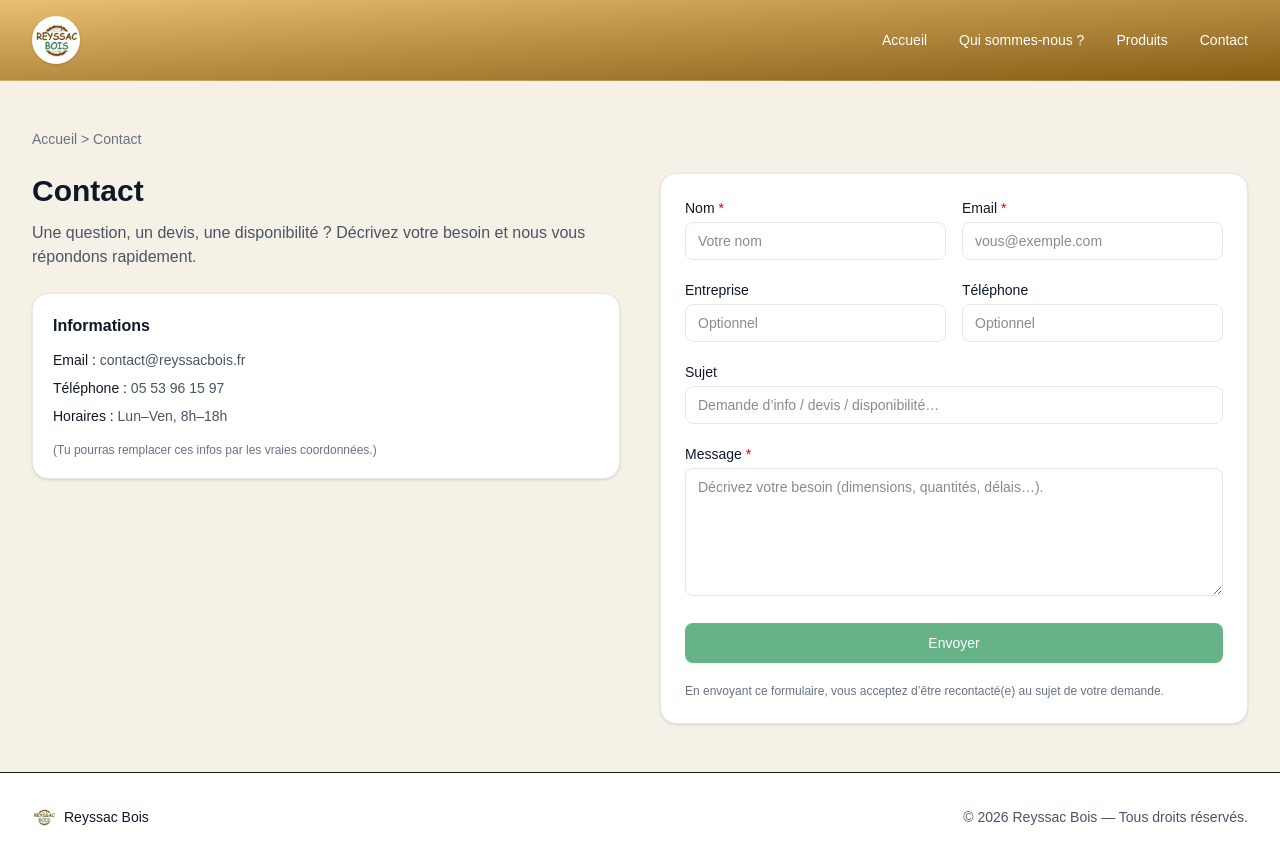
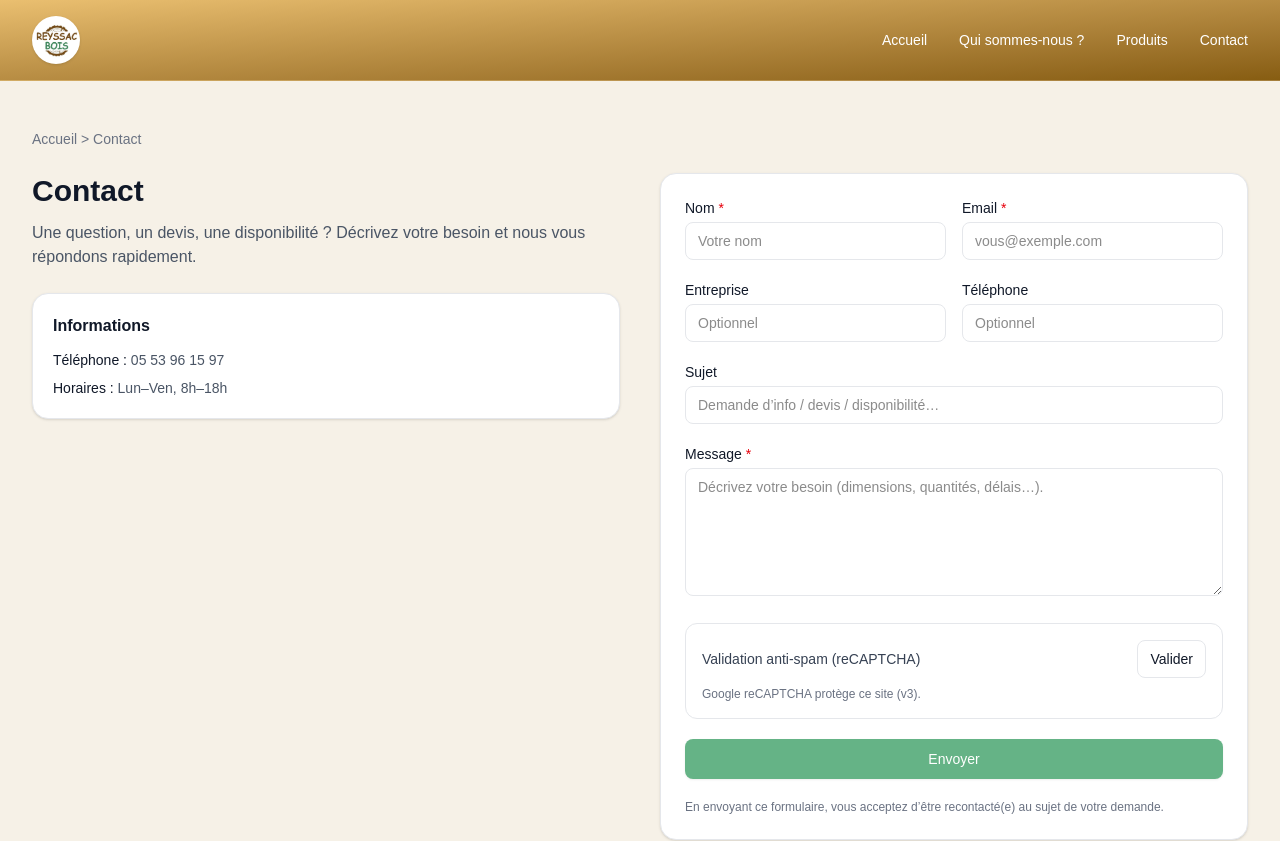
Before and after one commit to crystof5/ReyssacBois-2026, a Next.js app in the folder reyssacbois/: page /contact in a window 1280 px wide. Shown: the top 841 px of the page. Built offline with nearby package versions, Linux system fonts and the light colour scheme; no server answers.

Commit message:
fix, attente recapcha

```diff
--- a/reyssacbois/src/app/admin/layout.tsx
+++ b/reyssacbois/src/app/admin/layout.tsx
@@ -1,5 +1,9 @@
 import Link from "next/link"
 import AdminLogoutButton from "@/admin/components/AdminLogoutButton"
+
+export const dynamic = "force-dynamic"
+export const revalidate = 0
+export const runtime = "nodejs"
 
 export default function AdminLayout({
   children,
--- a/reyssacbois/src/app/api/contact/route.ts
+++ b/reyssacbois/src/app/api/contact/route.ts
@@ -8,6 +8,7 @@ type ContactPayload = {
   subject?: string
   message?: string
   website?: string // honeypot
+  recaptchaToken?: string
 }
 
 function isValidEmail(email: string) {
@@ -27,6 +28,44 @@ export async function POST(req: Request) {
   if (website) {
     // Honeypot rempli => bot
     return NextResponse.json({ ok: true }, { status: 200 })
+  }
+
+  const secret = process.env.RECAPTCHA_SECRET_KEY
+  const token = (data.recaptchaToken ?? "").trim()
+  if (!secret) {
+    return NextResponse.json(
+      { ok: false, error: "reCAPTCHA non configuré côté serveur." },
+      { status: 500 }
+    )
+  }
+  if (!token) {
+    return NextResponse.json(
+      { ok: false, error: "Validation reCAPTCHA manquante." },
+      { status: 400 }
+    )
+  }
+
+  // Vérification reCAPTCHA (v3)
+  const verifyRes = await fetch("https://www.google.com/recaptcha/api/siteverify", {
+    method: "POST",
+    headers: { "Content-Type": "application/x-www-form-urlencoded" },
+    body: new URLSearchParams({
+      secret,
+      response: token,
+    }),
+  })
+  const verifyJson = (await verifyRes.json()) as {
+    success?: boolean
+    score?: number
+    action?: string
+    "error-codes"?: string[]
+  }
+
+  if (!verifyJson.success) {
+    return NextResponse.json(
+      { ok: false, error: "Validation reCAPTCHA refusée." },
+      { status: 400 }
+    )
   }
 
   const name = (data.name ?? "").trim()
--- a/reyssacbois/src/app/contact/page.tsx
+++ b/reyssacbois/src/app/contact/page.tsx
@@ -22,10 +22,6 @@ export default function ContactPage() {
             </h2>
             <ul className="mt-3 space-y-2 text-sm text-gray-600">
               <li>
-                <span className="font-medium text-gray-900">Email :</span>{" "}
-                contact@reyssacbois.fr
-              </li>
-              <li>
                 <span className="font-medium text-gray-900">Téléphone :</span>{" "}
                 05 53 96 15 97
               </li>
@@ -34,9 +30,6 @@ export default function ContactPage() {
                 Lun–Ven, 8h–18h
               </li>
             </ul>
-            <p className="mt-4 text-xs text-gray-500">
-              (Tu pourras remplacer ces infos par les vraies coordonnées.)
-            </p>
           </div>
         </div>
 
--- a/reyssacbois/src/app/page.tsx
+++ b/reyssacbois/src/app/page.tsx
@@ -63,8 +63,8 @@ export default async function Home() {
               </div>
             </div>
             <div className="absolute -bottom-5 -right-5 bg-green-700 text-white p-4 rounded-2xl shadow-lg">
-              <p className="text-2xl font-bold leading-none">1850</p>
-              <p className="text-xs mt-1">Années d&apos;expertise</p>
+              <p className="text-2xl font-bold leading-none">Depuis 1850</p>
+              <p className="text-xs mt-1 text-white/90">Entreprise familiale</p>
             </div>
           </div>
 
--- a/reyssacbois/src/components/ContactForm.tsx
+++ b/reyssacbois/src/components/ContactForm.tsx
@@ -1,6 +1,7 @@
 "use client"
 
 import { useMemo, useState } from "react"
+import Script from "next/script"
 
 type FormState = {
   name: string
@@ -10,6 +11,7 @@ type FormState = {
   subject: string
   message: string
   website: string // honeypot
+  recaptchaToken: string
 }
 
 const initialState: FormState = {
@@ -20,6 +22,7 @@ const initialState: FormState = {
   subject: "",
   message: "",
   website: "",
+  recaptchaToken: "",
 }
 
 function isValidEmail(email: string) {
@@ -30,6 +33,7 @@ export default function ContactForm() {
   const [form, setForm] = useState<FormState>(initialState)
   const [status, setStatus] = useState<"idle" | "loading" | "success" | "error">("idle")
   const [error, setError] = useState<string | null>(null)
+  const recaptchaSiteKey = process.env.NEXT_PUBLIC_RECAPTCHA_SITE_KEY
 
   const canSubmit = useMemo(() => {
     if (status === "loading") return false
@@ -37,8 +41,10 @@ export default function ContactForm() {
     if (form.name.trim().length < 2) return false
     if (!isValidEmail(form.email.trim())) return false
     if (form.message.trim().length < 10) return false
+    if (!recaptchaSiteKey) return false
+    if (!form.recaptchaToken) return false
     return true
-  }, [form, status])
+  }, [form, recaptchaSiteKey, status])
 
   async function onSubmit(e: React.FormEvent) {
     e.preventDefault()
@@ -69,6 +75,22 @@ export default function ContactForm() {
 
   return (
     <form onSubmit={onSubmit} className="space-y-5">
+      {recaptchaSiteKey ? (
+        <>
+          <Script
+            src={`https://www.google.com/recaptcha/api.js?render=${encodeURIComponent(recaptchaSiteKey)}`}
+            strategy="afterInteractive"
+          />
+        </>
+      ) : (
+        <div className="rounded-xl border border-amber-200 bg-amber-50 p-4 text-sm text-amber-900">
+          reCAPTCHA n&apos;est pas configuré. Ajoute{" "}
+          <code className="font-mono text-xs">NEXT_PUBLIC_RECAPTCHA_SITE_KEY</code>{" "}
+          et{" "}
+          <code className="font-mono text-xs">RECAPTCHA_SECRET_KEY</code>{" "}
+          dans l&apos;environnement.
+        </div>
+      )}
       {status === "success" && (
         <div className="rounded-xl border border-green-200 bg-green-50 p-4 text-sm text-green-900">
           Message envoyé. Nous vous recontactons rapidement.
@@ -161,6 +183,13 @@ export default function ContactForm() {
         />
       </Field>
 
+      {recaptchaSiteKey && (
+        <RecaptchaV3
+          siteKey={recaptchaSiteKey}
+          onToken={(token) => setForm((f) => ({ ...f, recaptchaToken: token }))}
+        />
+      )}
+
       <button
         type="submit"
         disabled={!canSubmit}
@@ -194,3 +223,50 @@ function Field({
     </label>
   )
 }
+
+function RecaptchaV3({
+  siteKey,
+  onToken,
+}: {
+  siteKey: string
+  onToken: (token: string) => void
+}) {
+  const [err, setErr] = useState<string | null>(null)
+
+  async function execute() {
+    setErr(null)
+    const grecaptcha = (window as any).grecaptcha as any
+    if (!grecaptcha) {
+      setErr("reCAPTCHA n’est pas chargé.")
+      return
+    }
+
+    try {
+      const token = await grecaptcha.execute(siteKey, { action: "contact" })
+      onToken(token)
+    } catch {
+      setErr("Impossible de valider reCAPTCHA.")
+    }
+  }
+
+  return (
+    <div className="rounded-xl border border-gray-200 bg-white p-4">
+      <div className="flex items-center justify-between gap-3">
+        <p className="text-sm text-gray-700">
+          Validation anti-spam (reCAPTCHA)
+        </p>
+        <button
+          type="button"
+          onClick={() => void execute()}
+          className="rounded-lg border border-gray-200 bg-white px-3 py-2 text-sm font-medium text-gray-900 hover:bg-gray-50"
+        >
+          Valider
+        </button>
+      </div>
+      {err && <p className="mt-2 text-sm text-red-700">{err}</p>}
+      <p className="mt-2 text-xs text-gray-500">
+        Google reCAPTCHA protège ce site (v3).
+      </p>
+    </div>
+  )
+}
```
